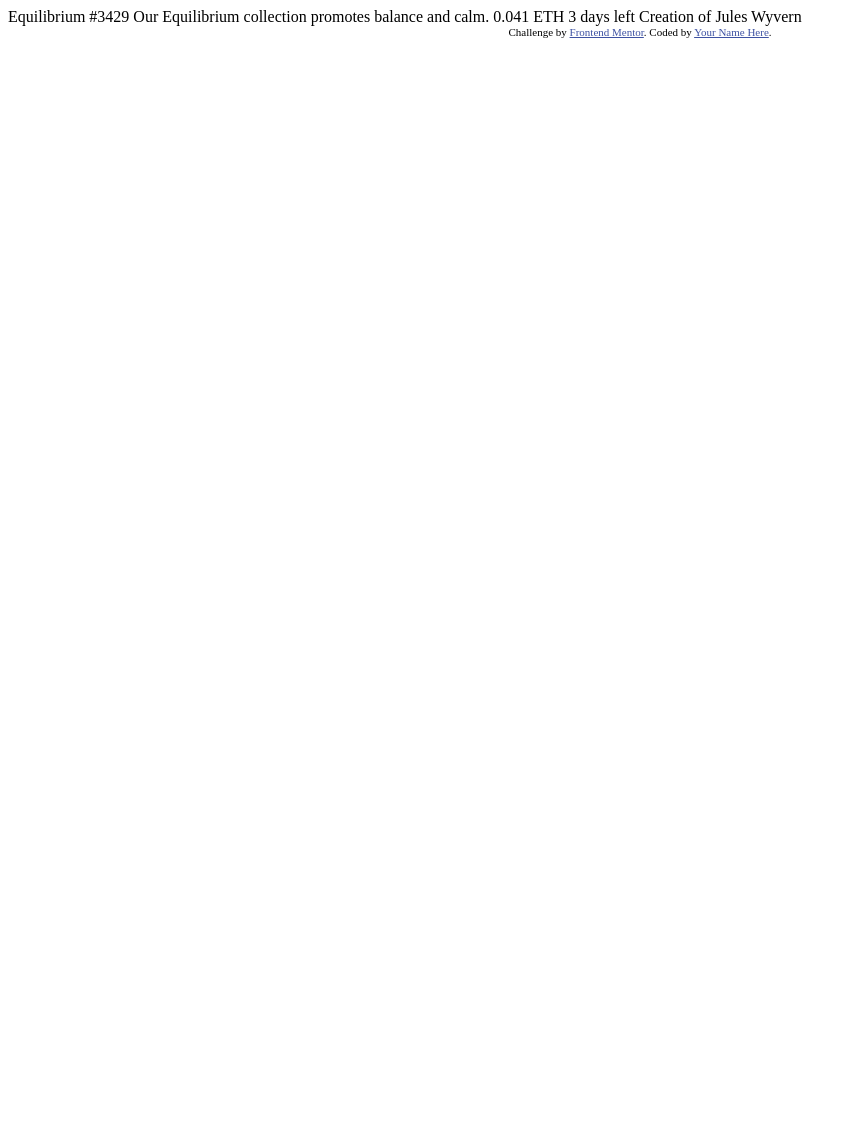
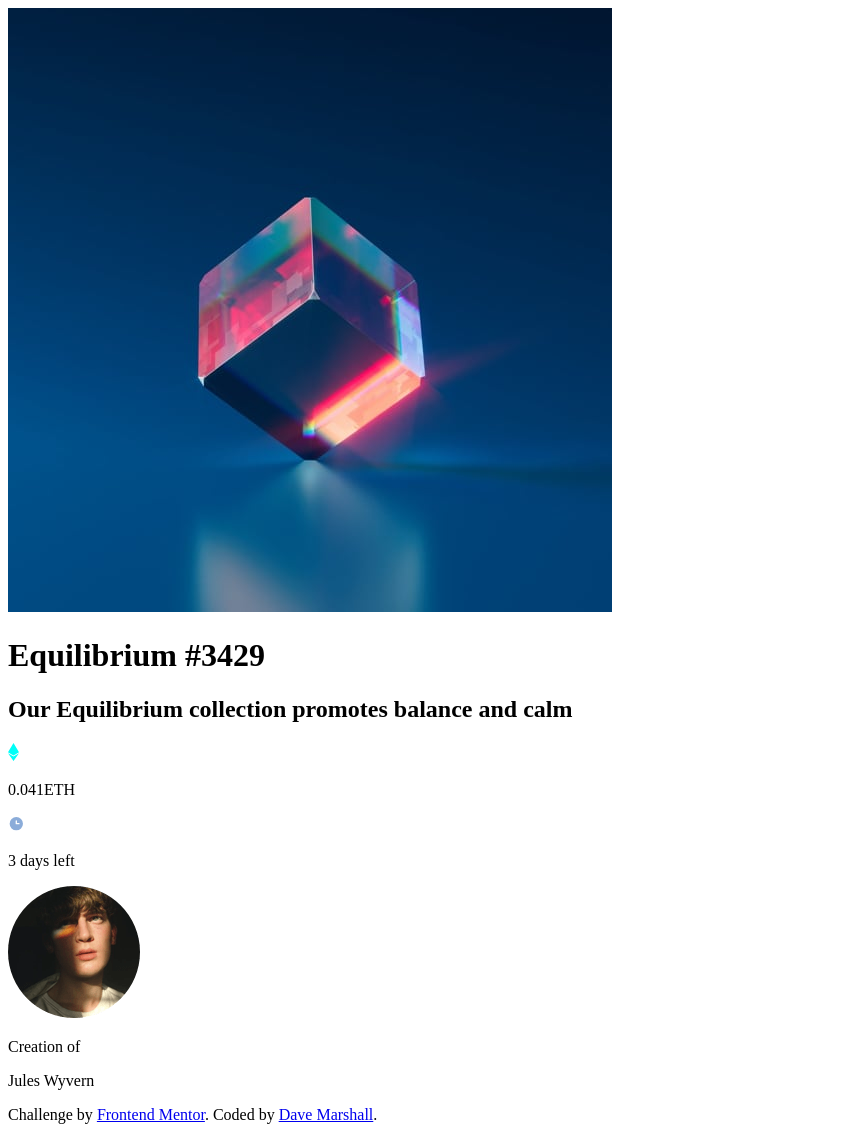
Before and after one commit to bombblastmedia/nft-challenge, a plain HTML site: page index.html in a window 1280 px wide. Shown: the whole page, without its empty margins (0-857 px from the left). Before the commit the page ends 800 px from the top, so only its background shows below. Drawn offline with Linux system fonts and the light colour scheme.

Commit message:
structure created in html

```diff
--- a/index.html
+++ b/index.html
@@ -7,29 +7,50 @@
     <!-- displays site properly based on user's device -->
 
     <link rel="icon" type="image/png" sizes="32x32" href="./images/favicon-32x32.png">
-
+    <link rel="stylesheet" href="./style.css">
+    <link rel="preconnect" href="https://fonts.googleapis.com">
+    <link rel="preconnect" href="https://fonts.gstatic.com" crossorigin>
+    <link href="https://fonts.googleapis.com/css2?family=Outfit:wght@400;700&display=swap" rel="stylesheet">
     <title>Frontend Mentor | NFT preview card component</title>
-
-    <!-- Feel free to remove these styles or customise in your own stylesheet 👍 -->
-    <style>
-        .attribution {
-            font-size: 11px;
-            text-align: center;
-        }
-
-        .attribution a {
-            color: hsl(228, 45%, 44%);
-        }
-    </style>
 </head>
 
 <body>
+    <main>
+        <div class="mob-card ">
+            <img src="images\image-equilibrium.jpg " alt="Image of transparent cube">
+            <div class="main-text ">
+                <h1> Equilibrium #3429</h1>
+                <h2>Our Equilibrium collection promotes balance and calm</h2>
+            </div>
+            <div class="equilibrium-counter-icon">
+                <svg width="11" height="18" xmlns="http://www.w3.org/2000/svg"><path d="M11 10.216 5.5 18 0 10.216l5.5 3.263 5.5-3.262ZM5.5 0l5.496 9.169L5.5 12.43 0 9.17 5.5 0Z" fill="#00FFF8"/></svg>
+                <div class="equilibrium-counter-text">
+                    <p>0.041ETH</p>
+                </div>
+                <div class="icon-clock">
+                    <svg width="17" height="17" xmlns="http://www.w3.org/2000/svg"><path d="M8.305 2.007a6.667 6.667 0 1 0 0 13.334 6.667 6.667 0 0 0 0-13.334Zm2.667 7.334H8.305a.667.667 0 0 1-.667-.667V6.007a.667.667 0 0 1 1.334 0v2h2a.667.667 0 0 1 0 1.334Z" fill="#8BACD9"/></svg>
+                    <div class="clock-days">
+                        <p>3 days left</p>
+                    </div>
+                </div>
+                <div class="image-avatar">
+                    <img src="images\image-avatar.png" alt="portrait of person">
+                </div>
+                <div class="image-avatar-text">
+                    <p>Creation of</p>
+                </div>
+                <div class="persons-name">
+                    <p>Jules Wyvern</p>
+                </div>
+            </div>
 
-    Equilibrium #3429 Our Equilibrium collection promotes balance and calm. 0.041 ETH 3 days left Creation of Jules Wyvern
-
-    <div class="attribution">
-        Challenge by <a href="https://www.frontendmentor.io?ref=challenge" target="_blank">Frontend Mentor</a>. Coded by <a href="#">Your Name Here</a>.
-    </div>
+        </div>
+    </main>
+    <footer>
+        <div class="attribution ">
+            Challenge by <a href="https://www.frontendmentor.io?ref=challenge" target="_blank ">Frontend Mentor</a>. Coded by <a href="https://www.facebook.com/BombBlastMedia/ ">Dave Marshall</a>.
+        </div>
+    </footer>
 </body>
 
 </html>
```
